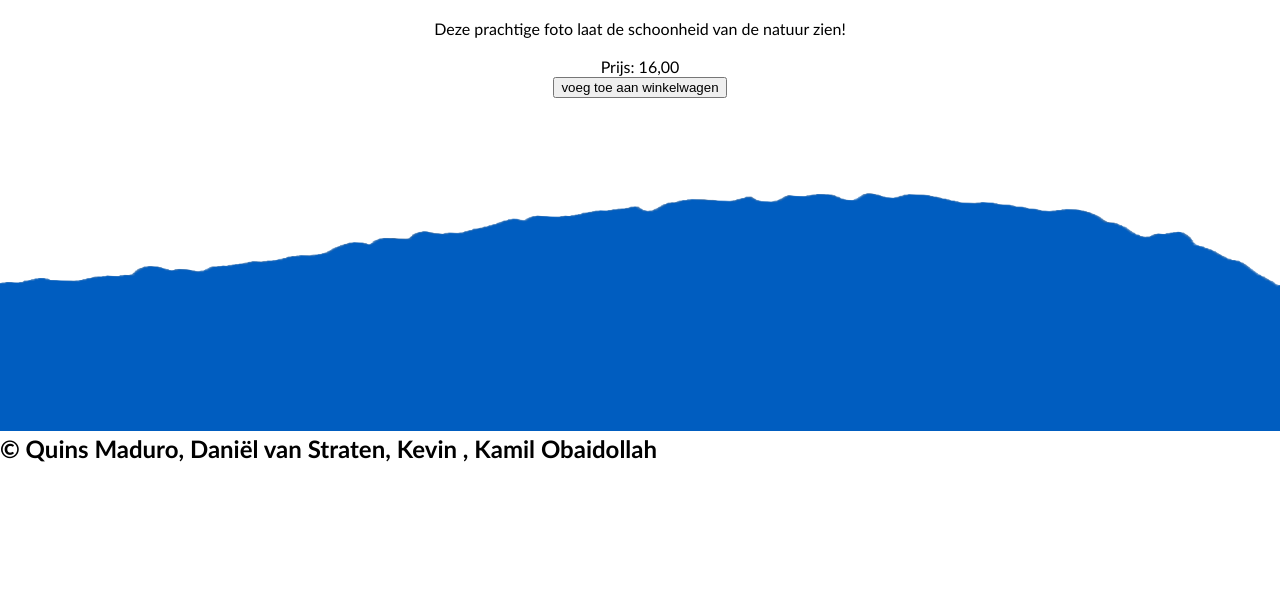
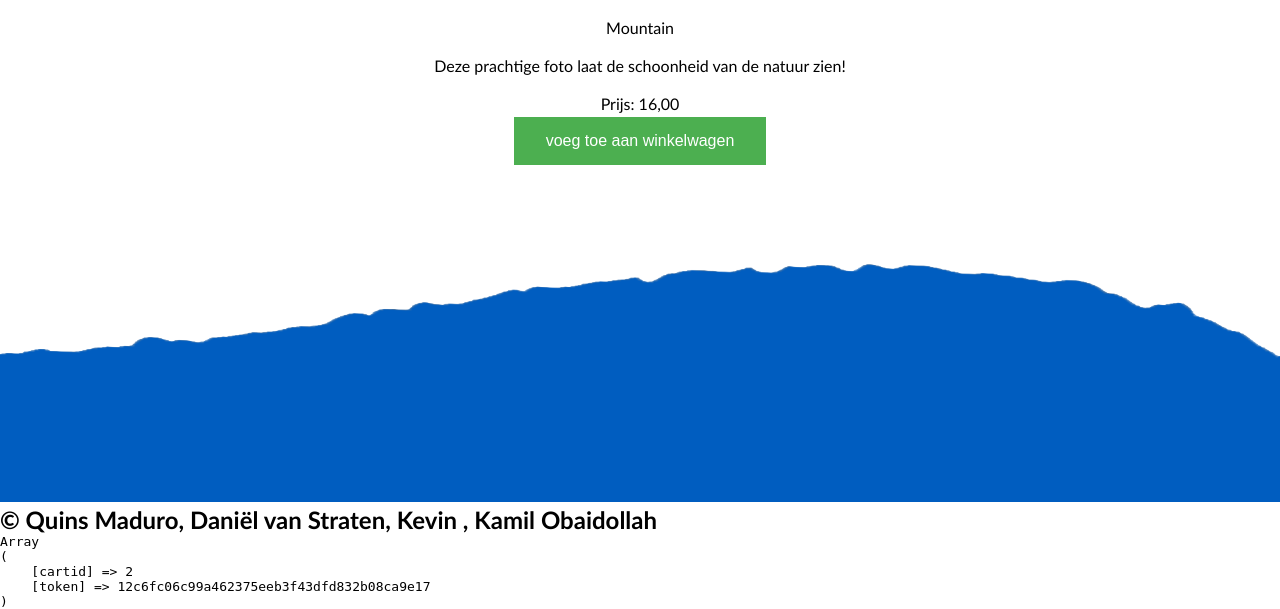
Before and after one commit to Davans01/Ala_Otto_Graaf, a PHP site: page /view.php?id=1 in a window 1280 px wide. Shown: the part 1357-1966 px from the top of the page. Before the commit the page ends 1819 px from the top, so only its background shows below. Run offline with PHP 8.4, Linux system fonts and the light colour scheme; data comes from the database, SQL or seed files in the repository; tables that the repository leaves empty hold one stand-in row (values such as "Sample post").

Commit message:
added some code for shopping cart and item add

```diff
--- a/classes/product.php
+++ b/classes/product.php
@@ -3,7 +3,6 @@
 class Product
 {
 
-    public $productid;
 
     function __construct($id)
     {
--- a/classes/shoppingcart.php
+++ b/classes/shoppingcart.php
@@ -6,13 +6,14 @@
     {
         global $db;
         //
-        if (isset($_SESSION['cartid']) ||isset($_SESSION['token'])) {
+        if (isset($_SESSION['cartid']) && isset($_SESSION['token']) && !empty($_SESSION['cartid'])) {
             // check if the SESSION is valide
             // if the SESSION is valide set contruct values
             if(self::validate_cart($_SESSION['cartid'], $_SESSION['token'])) {
                 // Set cart values for Object
                 $this->cartid   = $_SESSION['cartid'];
                 $this->token    = $_SESSION['token'];
+                $this->test     = 'valid';
             }
             // if SESSION is not valide
             else {
@@ -21,6 +22,7 @@
 
                 $this->cartid = self::newcart();
                 $this->token = self::token($this->cartid);
+                $this->test     = 'token fail';
 
                 $_SESSION['cartid'] = $this->cartid;
                 $_SESSION['token'] = $this->token;
@@ -32,6 +34,7 @@
 
             $_SESSION['cartid'] = $this->cartid;
             $_SESSION['token'] = $this->token;
+            $this->test     = 'new cart';
 
         }
     }
@@ -64,7 +67,7 @@
         );
 
         $cart = $db->insert('orders', $data);
-        // $cartid = $db->getInsertId();
+        $cartid = $db->getInsertId();
 
         return $cart;
     }
@@ -75,5 +78,47 @@
         //
         global $db;
 
+        // set the values
+        $orderitem = array(
+            'orderid' => $this->cartid,
+            'productid' => $itemid,
+            'quantity' => 1
+        );
+
+        // check if item already in cart
+        $db->where("orderid = '$this->cartid' and productid = '$itemid'");
+        $existingitem = $db->get('order_items');
+
+        // check if there are more then 3 items in cart
+        $db->where("orderid = '$this->cartid'");
+        $cartitems = $db->get('order_items');
+
+        // if not in cart add it
+        if (!$existingitem && count($cartitems) < 3) {
+            $db->insert('order_items', $orderitem);
+        }
+
+    }
+
+    public function get_cartitems()
+    {
+        //
+        global $db;
+
+        $db->where("orderid = '$this->cartid'");
+        $cartitems = $db->get('order_items');
+
+        return $cartitems;
+    }
+
+    public function get_itemdetails($itemid)
+    {
+        //
+        global $db;
+
+        $db->where("id = '$itemid'");
+        $item = $db->getOne('products');
+
+        return $item;
     }
 }
--- a/css/otto.css
+++ b/css/otto.css
@@ -224,3 +224,20 @@
 .dropdown:hover .dropdown-content {display: block;}
 
 .dropdown:hover .dropbtn {background-color: #3e8e41;}
+
+.button {
+  background-color: #0030C2; /* Green */
+  border: none;
+  color: white;
+  padding: 15px 32px;
+  text-align: center;
+  text-decoration: none;
+  display: inline-block;
+  font-size: 16px;
+  margin: 4px 2px;
+  cursor: pointer;
+}
+
+.button1 {
+  background-color: #4CAF50;
+}
--- a/includes/config.php
+++ b/includes/config.php
@@ -1,4 +1,6 @@
 <?php
+session_start();
+unset($shoppingcart);
 @ini_set('display_errors', '1');
 // Database settings
 // Connection to MySQL Database
@@ -19,4 +21,10 @@
 };
 
 require_once(__DIR__ . '/../lib/lib.php');
+require_once(__DIR__ . '/../classes/shoppingcart.php');
+
+// SHOPPINGCART
+
+$shoppingcart = new ShoppingCart();
+
 ?>
--- a/includes/header.php
+++ b/includes/header.php
@@ -6,13 +6,19 @@
             <!-- Image for the soppingcart -->
             <a href="#cart"><img width="30px" src="images/shoppingcart.png"></a>
             <div class="dropdown-content" style="float: left; margin-right: 20px;">
-                <a href="#">Link 1</a>
-                <a href="#">Link 2</a>
-                <a href="#">Link 3</a>
+            <?php
+            $cartitems = $shoppingcart->get_cartitems();
+            if ($cartitems) {
+                foreach ($cartitems as $cartitem) {
+                    $cartproduct = $shoppingcart->get_itemdetails($cartitem['productid']);
+                    echo "<a href='#'>".$cartproduct['name']."</a>";
+                }
+            }
+            ?>
             </div>
         </div>
     </div>
 </div>
-<a href="/?catid=1">Nieuws</a>
-<a href="/?catid=2">Modellen</a>
-<a href="/?catid=3">Land</a>
+<a href="/?catid=1"><button class="button">Nieuws</button></a>
+<a href="/?catid=2"><button class="button">Modellen</button></a>
+<a href="/?catid=3"><button class="button">Land</button></a>
--- a/view.php
+++ b/view.php
@@ -2,11 +2,15 @@
 <?php include('includes/config.php') ?>
 <?php include('classes/product.php') ?>
 <?php
+unset($product);
 if (!isset($_GET['id'])) {
     header("Location: /");
 }
 else {
     $product = new Product($_GET['id']);
+}
+if (isset($_POST['insert'])) {
+    $shoppingcart->add_item($_POST['itemid']);
 }
 ?>
 <html lang="nl">
@@ -18,20 +22,24 @@
 
         <div class="details"><center>
             <?php
-            $details = $product->details();
-            // print_r($details);
-            echo "<img width='50%' src='".$details['image']."'><br>";
-            echo $details['name']."<br>";
+            $prod_details = $product->details();
+            echo "<img width='50%' src='".$prod_details['image']."'><br>";
+            echo $prod_details['name']."<br>";
             echo "<br>";
-            echo $details['description'];
+            echo $prod_details['description'];
             echo "<br><br>";
-            echo "Prijs: ".$details['price'];
+            echo "Prijs: ".$prod_details['price'];
             echo "<form method='post'>";
-            echo "<input type='hidden' name='itemid' value='".$details['id']."'>";
-            echo "<input type='submit' class='button' name='insert' value='voeg toe aan winkelwagen' /> ";
+            echo "<input type='hidden' name='itemid' value='".$prod_details['id']."'>";
+            echo "<input type='submit' class='button button1' name='insert' value='voeg toe aan winkelwagen' /> ";
             ?>
 
         </center></div>
         <?php include('includes/footer.php') ?>
+        <?php
+        echo '<pre>';
+print_r($_SESSION);
+echo '</pre>';
+?>
     </body>
 </html>
```
Also changed, not shown: testing.php (+20 -7 lines).
